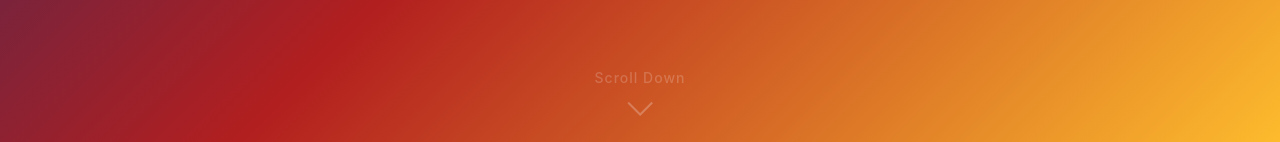
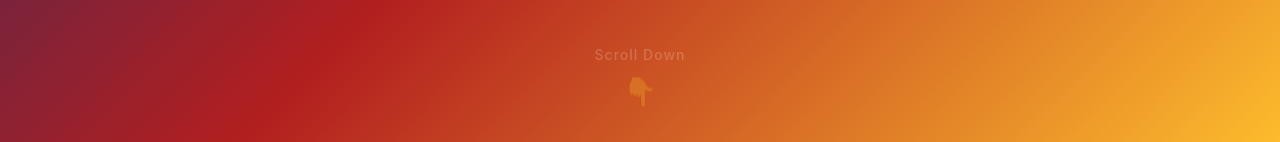
Before and after one commit to mukundmadhav12/portfolio, a React (Create React App) app: page / in a window 1280 px wide. Shown: the part 658-800 px from the top of the page. Built offline with nearby package versions, Linux system fonts and the light colour scheme.

Commit message:
Update portfolio

```diff
--- a/src/App.css
+++ b/src/App.css
@@ -2,7 +2,7 @@
 .app-container {
   background: linear-gradient(135deg, #0f0c29, #302b63, #24243e);
   min-height: 100vh;
-  scroll-behavior: smooth; /* ✅ smooth scroll */
+  scroll-behavior: smooth;
 }
 
 /* Hero Section */
@@ -16,7 +16,6 @@
   overflow: hidden;
 }
 
-/* Hero Text Enhancements */
 .hero-section h1 {
   text-shadow: 2px 2px 10px rgba(0, 0, 0, 0.5);
 }
@@ -76,29 +75,25 @@
 
 .scroll-text {
   display: block;
-  margin-bottom: 6px;
+  margin-bottom: 5px;
   font-weight: 500;
   letter-spacing: 1px;
   font-size: 14px;
   opacity: 0.8;
 }
 
-.scroll-indicator .arrow {
-  width: 18px;
-  height: 18px;
-  border-left: 2px solid #fff;
-  border-bottom: 2px solid #fff;
-  transform: rotate(-45deg);
-  margin: 0 auto;
-  animation: bounce 1.5s infinite;
+/* Hand Gesture Animation */
+.hand-gesture {
+  font-size: 28px;
+  animation: bounce-hand 1.5s infinite;
 }
 
-@keyframes bounce {
+@keyframes bounce-hand {
   0%, 100% {
-    transform: rotate(-45deg) translateY(0);
+    transform: translateY(0);
   }
   50% {
-    transform: rotate(-45deg) translateY(10px);
+    transform: translateY(10px);
   }
 }
 
--- a/src/App.js
+++ b/src/App.js
@@ -42,7 +42,7 @@ function App() {
           </a>
         </div>
 
-        {/* ✅ Scroll Down Indicator */}
+        {/* ✅ Scroll Down Hand Gesture */}
         <motion.div
           className="scroll-indicator"
           initial={{ opacity: 0, y: -10 }}
@@ -51,7 +51,7 @@ function App() {
           onClick={scrollToSummary}
         >
           <span className="scroll-text">Scroll Down</span>
-          <div className="arrow"></div>
+          <div className="hand-gesture">👇</div>
         </motion.div>
       </motion.header>
 
```
